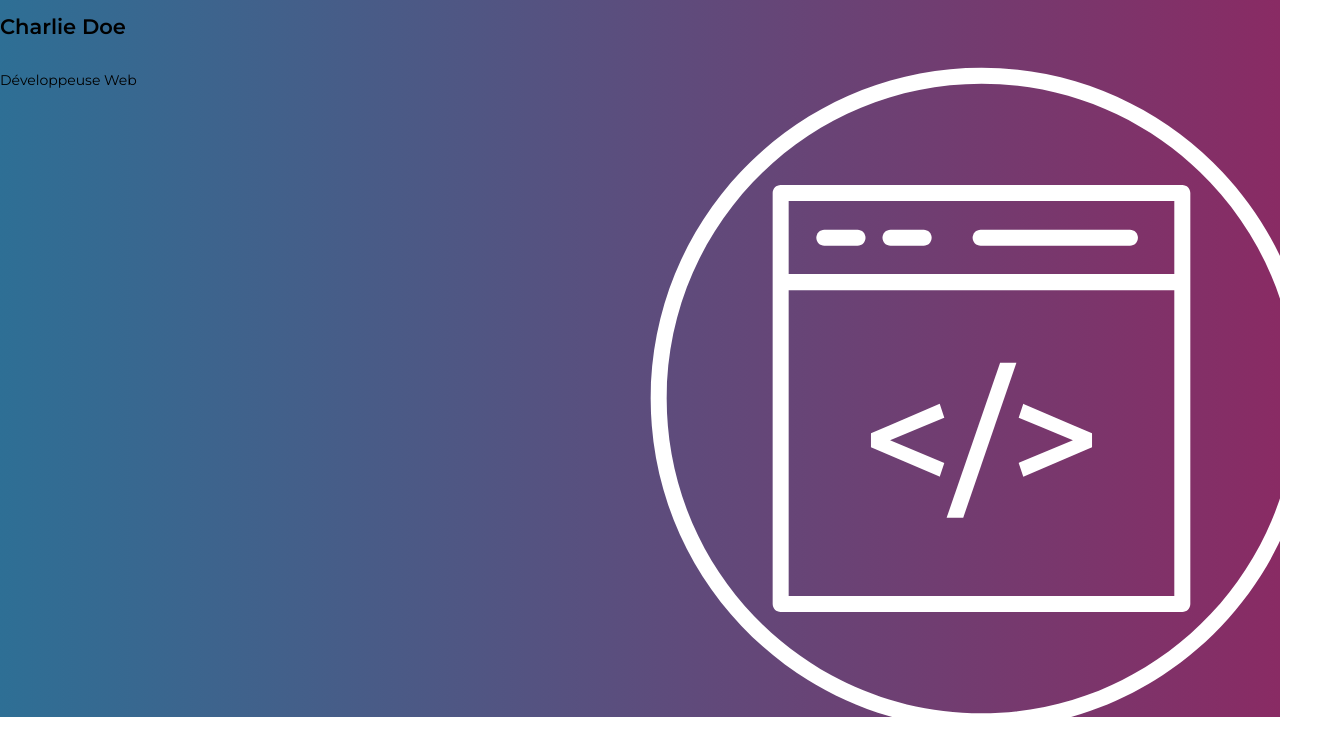
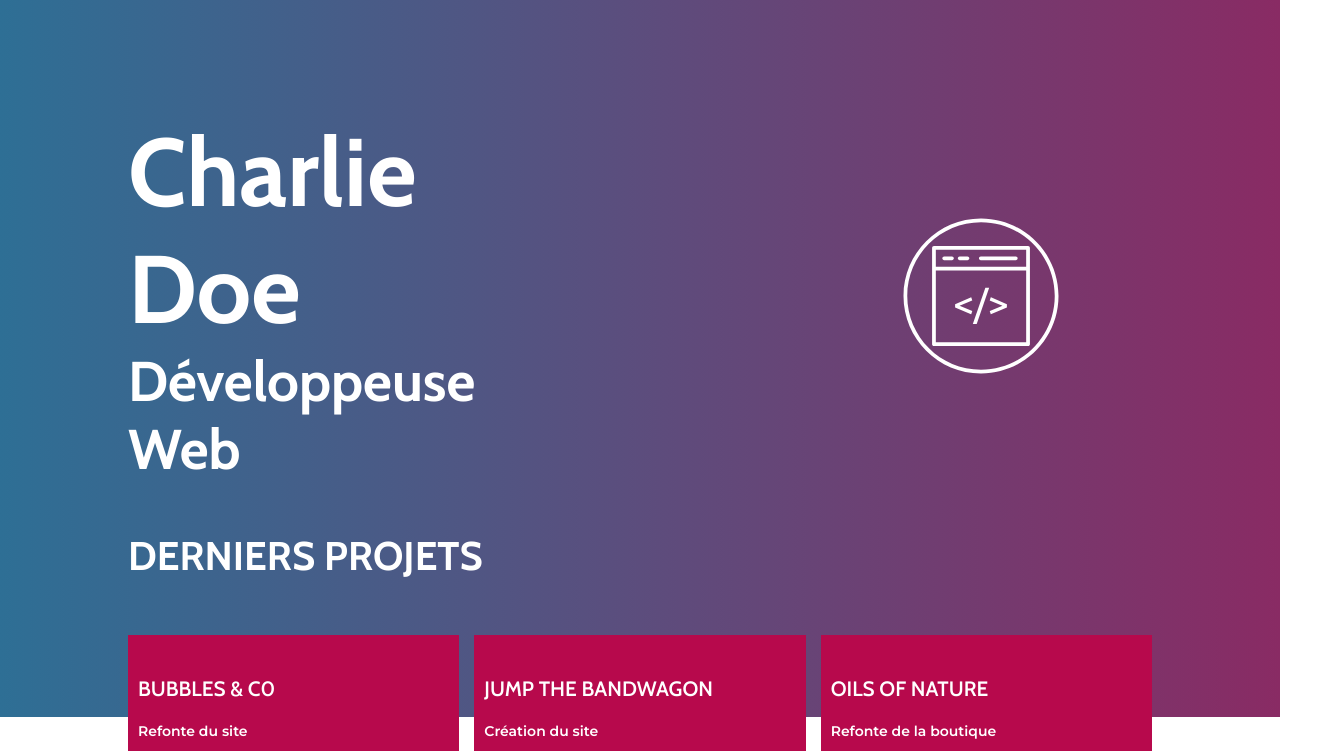
Before and after one commit to Wanderlust-29/CV-Integration, a plain HTML site: page index.html in a window 1280 px wide. Shown: the part 83-834 px from the top of the page, 1323 px wide, since content can reach past the window. Drawn offline with nearby package versions, Linux system fonts and the light colour scheme.

Commit message:
fin partie 3

```diff
--- a/index.html
+++ b/index.html
@@ -20,16 +20,19 @@
         </nav>
     </header>
     <main>
+        <section class="container">
             <section>
                 <h2>Charlie Doe</h2>
                 <p>Développeuse Web</p>
+            </section>
+            <section>
                 <img src="webdev.svg"></img>
             </section>
-        <section>
+            <section class="projets">
                 <p>DERNIERS PROJETS</p>
                     <section>
                         <h3>BUBBLES & C0</h3>
-                    <h4>refonte du site</h4>
+                        <h4>Refonte du site</h4>
                         <p>Refonte complète du site WordPress d'une savonerie artisanale.</p>
                         <a href="">Découvrir le projet</a>
                     </section>
@@ -46,6 +49,8 @@
                         <a href="">Découvrir le projet</a>
                     </section>
             </section>
+        </section>
+
 
     </main>
     <footer></footer>
--- a/style.css
+++ b/style.css
@@ -7,6 +7,7 @@ body {
     grid-template-rows: 10vh 90Vh 20vh;
     font-family: 'Montserrat', sans-serif;
     font-size:14px;
+    color:white;
 }
 
 /*HEADER*/
@@ -47,8 +48,8 @@ header > nav > ul{
 }
 header > nav > ul > li > a{
     font-size:1.2rem;
+    text-decoration: none;
     color:white;
-    text-decoration: none;
 }
 header > nav > ul > li{
     list-style-type: none;
@@ -60,19 +61,82 @@ header > nav > ul > li{
 
 main{
     display:grid;
-    grid-template-rows:1fr 1fr;
+    grid-template-rows:15% auto 15%;
+    grid-template-columns: 10% auto 10%;
 }
 
-main > section:first-of-type{
-    grid-row:1;
+/*PRESENTATION*/
+.container{
+    grid-row:2;
+    grid-column:2;
     display:grid;
-    grid-template-columns:50% 50%;
+    grid-template-columns: 33.33% auto 33.33%;
+    grid-template-rows:50% 50%;
+}
+.container h2{
+    font-family:'Cabin', sans-serif;
+    font-size:6rem;
+    font-weight:700;
+    margin:0;
+}
+.container > section:first-of-type p{
+    font-family:'Cabin', sans-serif;
+    font-size:3.5rem;
+    font-weight:700;
+    margin:0;
 }
 
-main > section:first-of-type img {
-    grid-column:2;
+
+.container > section:first-of-type{
+    align-self:center;
 }
 
-main > section:first-of-type h2, p {
-    grid-column:1
+.container > section:nth-of-type(2){
+    grid-column:3/4;
+    align-self:center;
+    justify-self:center;
 }
+
+.container img{
+    width:10rem;
+}
+
+.projets {
+    grid-row:2;
+    grid-column:1/4;
+    display:grid;
+    grid-template-rows: 1fr 2fr;
+    grid-template-columns: 1fr 1fr 1fr;
+    gap:15px
+}
+
+.projets > p{
+    grid-row:1;
+    grid-column:1/4;
+    align-self:end;
+    font-family:'Cabin', sans-serif;
+    font-size:2.5rem;
+    font-weight:700;
+}
+
+.projets > section > h3{
+    font-family:'Cabin', sans-serif;
+    font-size:1.7rem;
+    font-weight:700;
+}
+.projets > section > h3{
+    font-family:'Cabin', sans-serif;
+    font-size:1.3rem;
+    font-weight:600;
+}
+
+.projets > section > a {
+    text-underline-offset: 0.25rem;
+    color:white;
+}
+
+.projets > section {
+    background-color:  #b7094c;
+    gap: 10px;
+    padding:20px 10px;
+}
```
Lines whose indentation alone changed are shown as unchanged.
